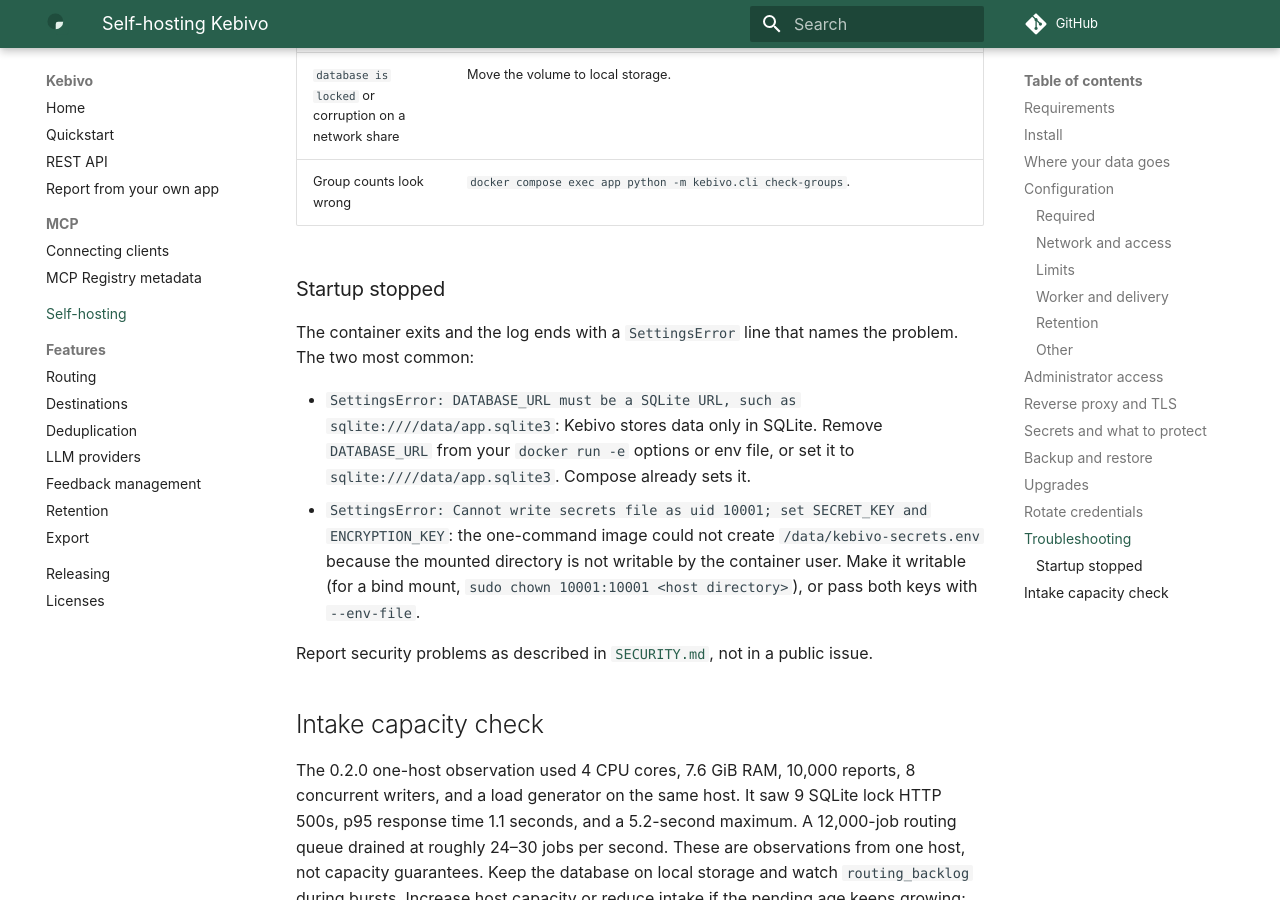
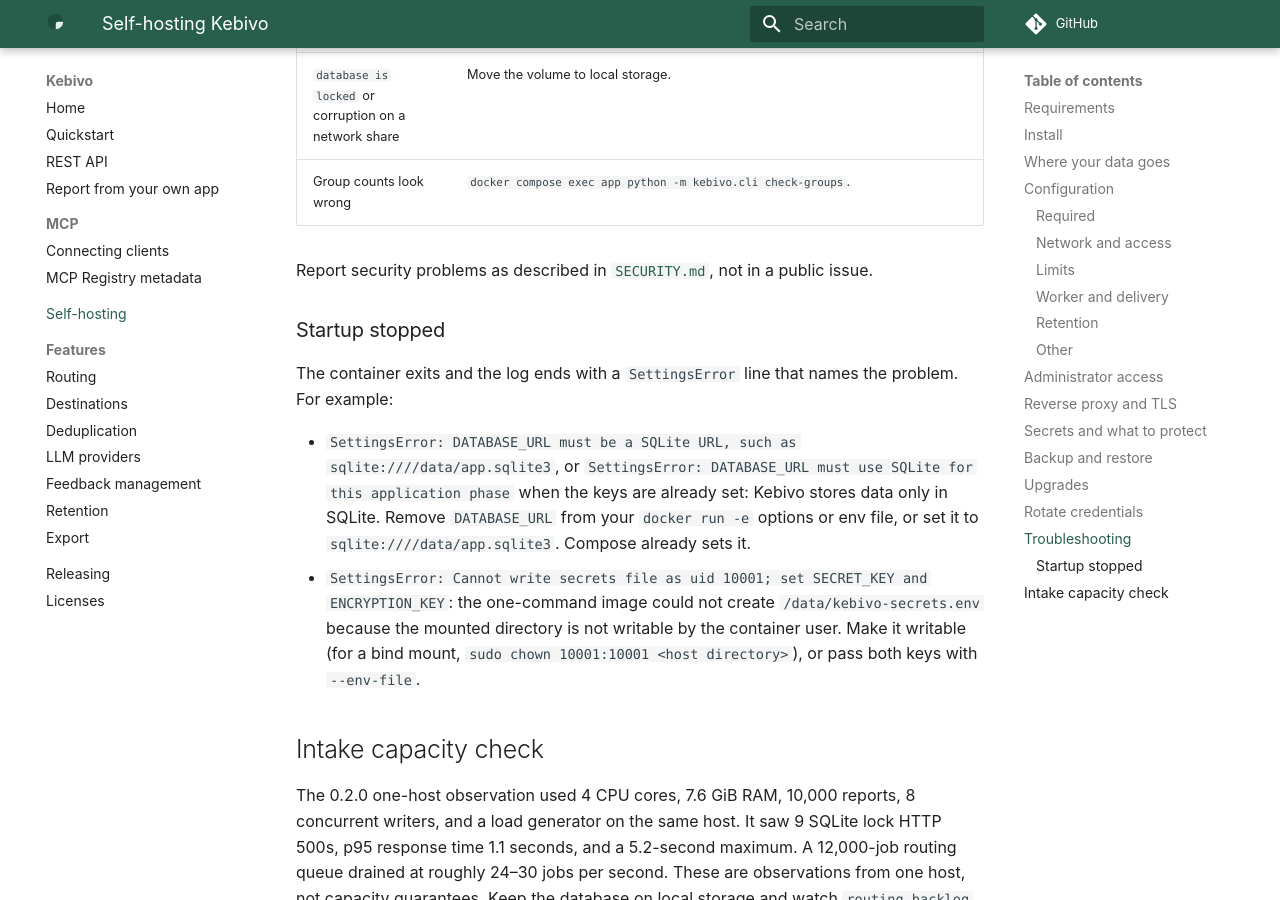
Before and after one commit to OCNAI/kebivo, an MkDocs documentation site: the page built from docs/self-hosting.md, in a window 1280 px wide and 900 px high, scrolled down 11493 px. Built offline with MkDocs 1.6.1 and Material for MkDocs 9.7.7, drawn with Linux system fonts in a browser that asks for light colours; some of the changed text lies outside the part shown.

Commit message:
Point Windows users to WSL and quote both SQLite URL errors
Git Bash rewrites the /tmp paths the quickstart passes to docker, so
recommend WSL with Docker Desktop's WSL integration instead. The 0.4.0
image prints one of two DATABASE_URL messages depending on whether the
keys are set; quote both. Note the Compose version --wait needs.

Signed-off-by: OCNAI <155850614+OCNAI@users.noreply.github.com>

````diff
--- a/docs/self-hosting.md
+++ b/docs/self-hosting.md
@@ -29,7 +29,7 @@ curl -fsS http://127.0.0.1:8000/health/ready
 docker compose exec app python -m kebivo.cli bootstrap --email admin@example.org
 ```
 
-`--wait` returns once the healthcheck passes, after migrations finish. Readiness returns `"status":"ok"` with `"database":"ok","search":"ok","worker":"ok"` once migrations are done. The last command prompts for the administrator password. Then open <http://127.0.0.1:8000/> and sign in. The [README quickstart](../README.md#quickstart) continues from here to the first feedback event.
+`--wait` (Docker Compose v2.1.1 or later) returns once the healthcheck passes, after migrations finish. Readiness returns `"status":"ok"` with `"database":"ok","search":"ok","worker":"ok"` once migrations are done. The last command prompts for the administrator password. Then open <http://127.0.0.1:8000/> and sign in. The [README quickstart](../README.md#quickstart) continues from here to the first feedback event.
 
 Compose runs only the `app` service. It builds the image `kebivo:local`, stores SQLite at `/data/app.sqlite3` in the named volume `app-data`, publishes the port on `127.0.0.1` only, probes `/health/ready` every 2 seconds for the first minute and every 30 seconds after that, and restarts the container unless you stop it. The image has the same readiness healthcheck for plain `docker run`; Compose keeps its explicit check so the service uses these settings even with an image override. `docker ps` shows `(healthy)` after the first successful probe, usually within a few seconds of migrations finishing. The fast start-up probing needs Docker Engine 25 or newer; older engines ignore it and wait for the 30-second interval. The container runs as an unprivileged user (UID 10001).
 
@@ -275,14 +275,14 @@ If the host or a backup may be compromised, rotate all of the above: tokens, adm
 | `database is locked` or corruption on a network share | Move the volume to local storage. |
 | Group counts look wrong | `docker compose exec app python -m kebivo.cli check-groups`. |
 
+Report security problems as described in [`SECURITY.md`](../SECURITY.md), not in a public issue.
+
 ### Startup stopped
 
-The container exits and the log ends with a `SettingsError` line that names the problem. The two most common:
+The container exits and the log ends with a `SettingsError` line that names the problem. For example:
 
-- `SettingsError: DATABASE_URL must be a SQLite URL, such as sqlite:////data/app.sqlite3`: Kebivo stores data only in SQLite. Remove `DATABASE_URL` from your `docker run -e` options or env file, or set it to `sqlite:////data/app.sqlite3`. Compose already sets it.
+- `SettingsError: DATABASE_URL must be a SQLite URL, such as sqlite:////data/app.sqlite3`, or `SettingsError: DATABASE_URL must use SQLite for this application phase` when the keys are already set: Kebivo stores data only in SQLite. Remove `DATABASE_URL` from your `docker run -e` options or env file, or set it to `sqlite:////data/app.sqlite3`. Compose already sets it.
 - `SettingsError: Cannot write secrets file as uid 10001; set SECRET_KEY and ENCRYPTION_KEY`: the one-command image could not create `/data/kebivo-secrets.env` because the mounted directory is not writable by the container user. Make it writable (for a bind mount, `sudo chown 10001:10001 <host directory>`), or pass both keys with `--env-file`.
-
-Report security problems as described in [`SECURITY.md`](../SECURITY.md), not in a public issue.
 
 ## Intake capacity check
 
````
Also changed, not shown: docs/quickstart.md (+1 -1 lines).
